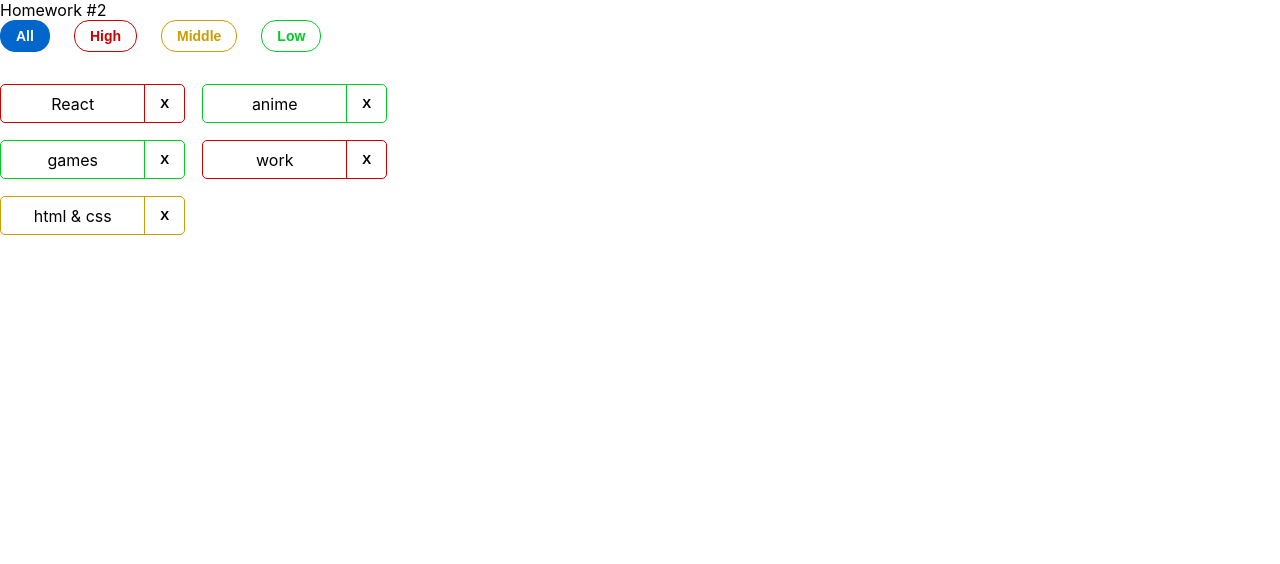
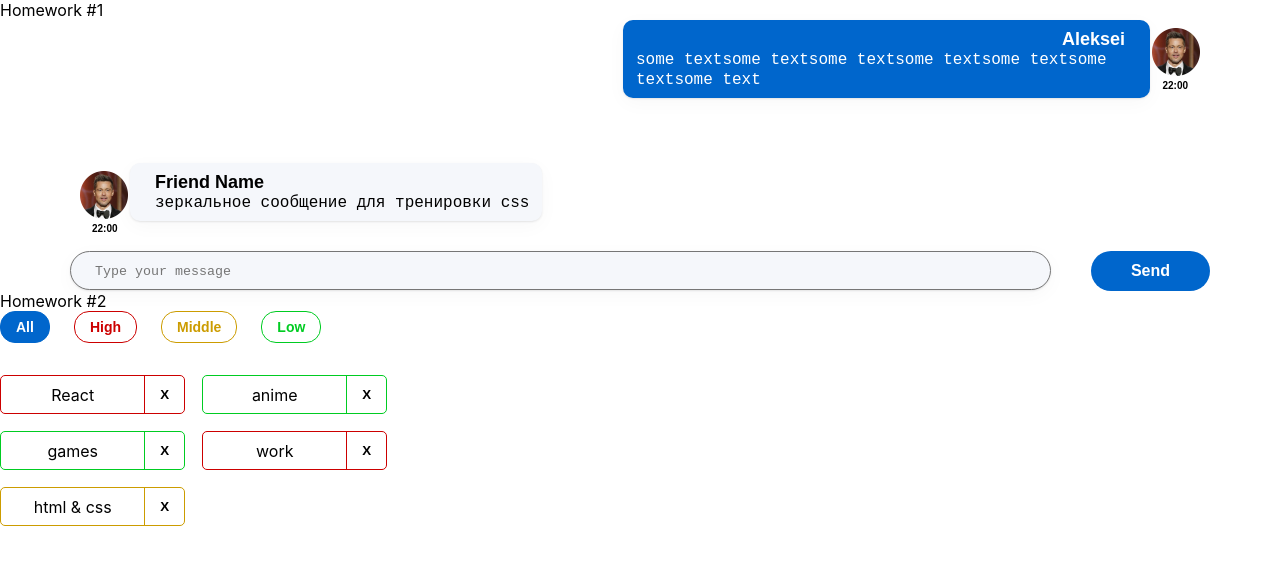
Before and after one commit to golodok2019/homework-2sprint, a React (Create React App) app: page / in a window 1280 px wide. Shown: the top 564 px of the page. Built offline with nearby package versions, Linux system fonts and the light colour scheme.

Commit message:
Uncomment HW1

```diff
--- a/src/s1-main/App.tsx
+++ b/src/s1-main/App.tsx
@@ -1,11 +1,12 @@
 import React from 'react'
 import s from './App.module.css'
 import HW2 from '../s2-homeworks/hw02/HW2';
+import HW1 from '../s2-homeworks/hw01/HW1';
 
 function App() {
     return (
         <div className={s.App}>
-            {/*<HW1/>*/}
+            <HW1/>
             {/*раскомментировать по ходу выполнения*/}
             <HW2/>
             {/*<HW3/>*/}
```
